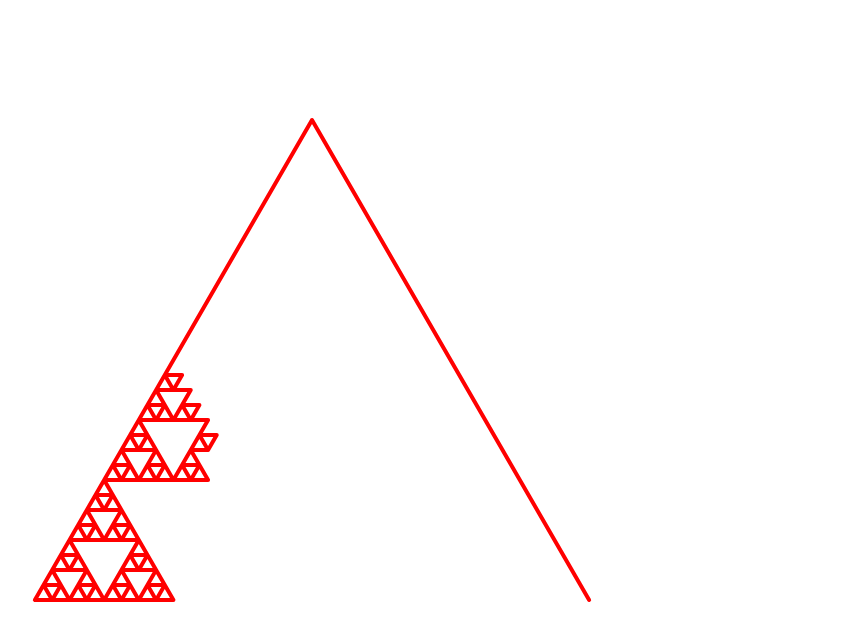
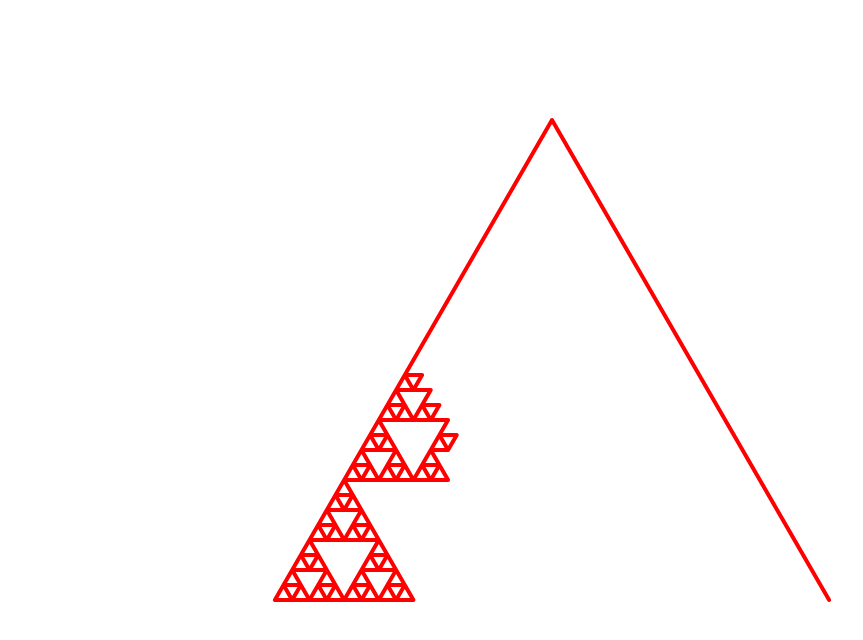
Before and after one commit to idiotf/sierpinski, a plain HTML site: page index.html in a window 1280 px wide. Shown: the whole page, without its empty margins (88-951 px from the left). Drawn offline with Linux system fonts and the light colour scheme.

Commit message:
Fix color-scheme and justify-content to be working

```diff
--- a/style.css
+++ b/style.css
@@ -1,10 +1,13 @@
+:root {
+  color-scheme: light dark;
+}
+
 body {
-  color-scheme: light dark;
   margin: 0;
   width: 100vw;
   height: 100vh;
   overflow: hidden;
   display: flex;
-  justify-align: center;
+  justify-content: center;
   align-items: center;
 }
```
